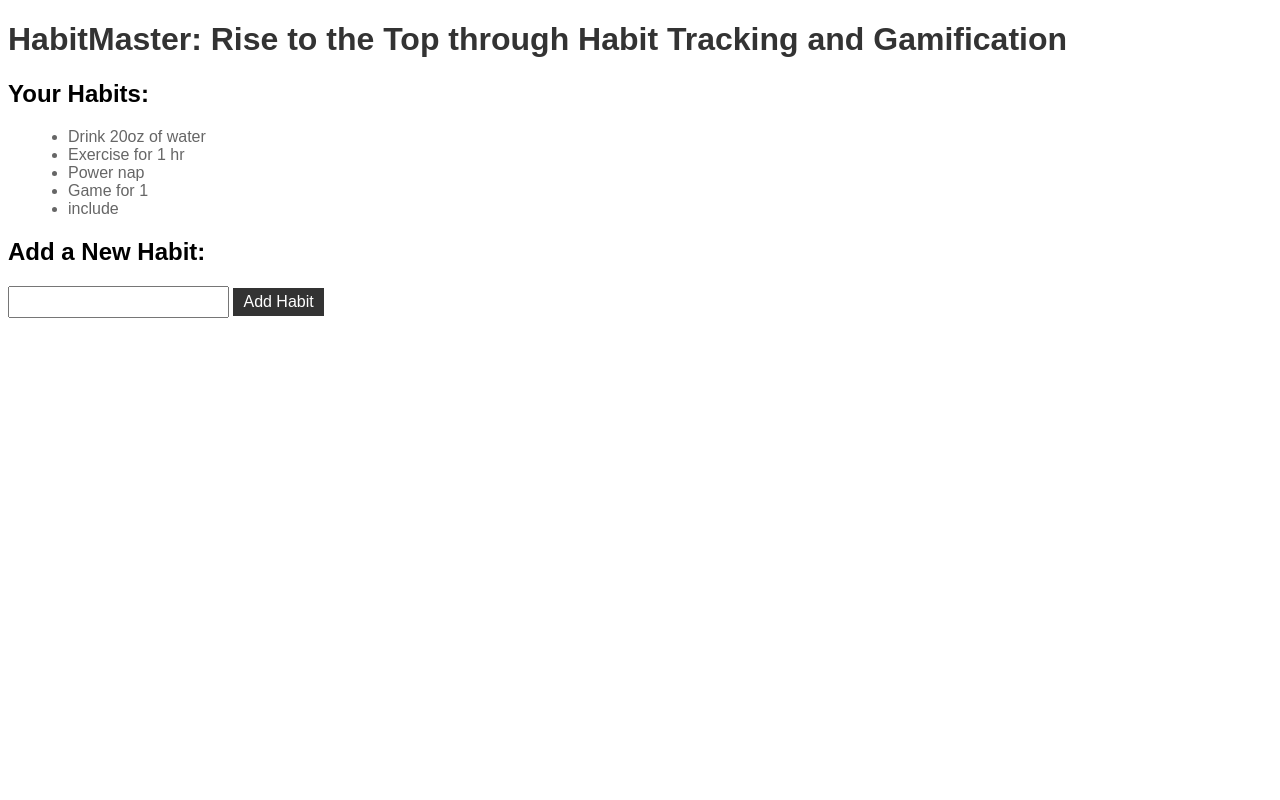
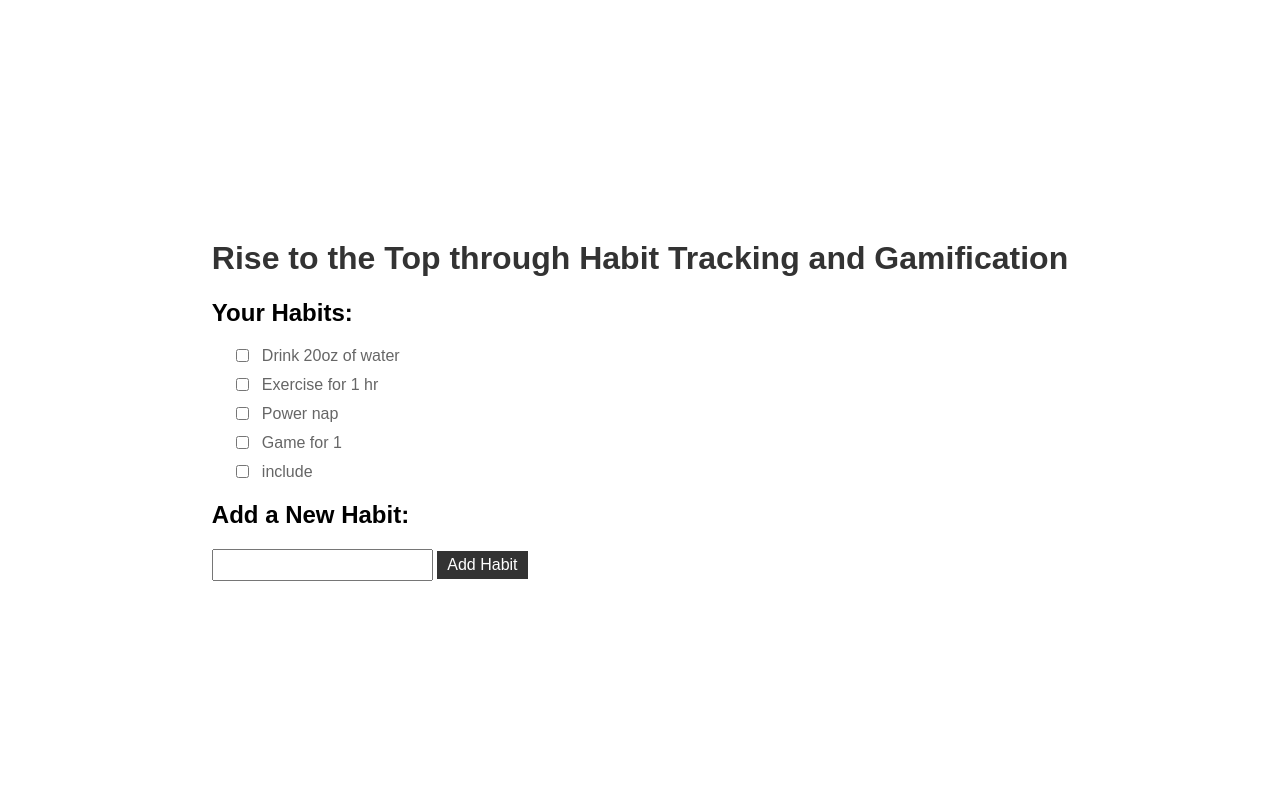
Before and after one commit to JosueLopez03/HabitMaster, a Flask app: page / in a window 1280 px wide. Run offline with Flask 3, Linux system fonts and the light colour scheme; data comes from the database, SQL or seed files in the repository; both versions use the stored data as it was after the commit.

Commit message:
Added boxes to list, started delete, centered text

```diff
--- a/main.py
+++ b/main.py
@@ -1,5 +1,6 @@
 from flask import Flask, render_template, request, redirect, url_for
 import sqlite3
+import json
 
 app = Flask(__name__)
 
@@ -47,16 +48,17 @@ def add_habit():
 
     return redirect(url_for('index'))
 
-@app.route('/complete/<int:habit_id>')
-def complete_habit(habit_id):
-    # Update habit completion status in the database
+@app.route('/delete/<int:habit_id>', methods=['POST'])
+def delete_habit(habit_id):
+    # Delete habit from the database
     conn = sqlite3.connect(DB_NAME)
     c = conn.cursor()
-    c.execute('UPDATE habits SET completed = 1 WHERE id = ?', (habit_id,))
+    c.execute('DELETE FROM habits WHERE id = ?', (habit_id,))
     conn.commit()
     conn.close()
 
-    return redirect(url_for('index'))
+    return json.dumps({'success': True}), 200, {'ContentType': 'application/json'}
+
 
 # Main
 if __name__ == '__main__':
--- a/templates/index.html
+++ b/templates/index.html
@@ -3,19 +3,69 @@
 <head>
     <title>HabitMaster</title>
     <link rel="stylesheet" type="text/css" href="{{ url_for('static', filename='css/styles.css') }}">
+    <style>
+        body {
+            display: flex;
+            justify-content: center;
+            align-items: center;
+            height: 100vh;
+            margin: 0;
+        }
+        .container {
+            text-align: left;
+        }
+        ul {
+            list-style-type: none;
+            padding: 0;
+        }
+        li {
+            display: flex;
+            align-items: center;
+            margin-bottom: 10px;
+        }
+        li label {
+            margin-left: 10px;
+        }
+    </style>
+    <script>
+        function deleteHabit(habitId) {
+            // Send an AJAX request to delete the habit
+            fetch(`/delete/${habitId}`, {
+                method: 'POST',
+                headers: {
+                    'Content-Type': 'application/json',
+                },
+            })
+            .then(response => response.json())
+            .then(data => {
+                // Refresh the page to reflect the changes
+                location.reload();
+            })
+            .catch(error => {
+                console.error('Error:', error);
+            });
+        }
+    </script>
 </head>
 <body>
-    <h1>HabitMaster: Rise to the Top through Habit Tracking and Gamification</h1>
+    <div class="container">
+        <h1>Rise to the Top through Habit Tracking and Gamification</h1>
         <h2>Your Habits:</h2>
+
         <ul>
             {% for habit in habits %}
-        <li>{{ habit[1] }}</li>
+            <li>
+                <input type="checkbox" id="habit_{{ habit[0] }}" {% if habit[2] == 1 %}checked{% endif %} onchange=deleteHabit(habit[0])>
+                <label for="habit_{{ habit[0] }}">{{ habit[1] }}</label>
+            </li>
             {% endfor %}
         </ul>
+
         <h2>Add a New Habit:</h2>
         <form action="{{ url_for('add_habit') }}" method="post">
             <input type="text" name="habit_name" required>
             <button type="submit">Add Habit</button>
         </form>
+    </div>
 </body>
 </html>
```
Also changed, not shown: habitmaster.db. Lines whose indentation alone changed are shown as unchanged.
